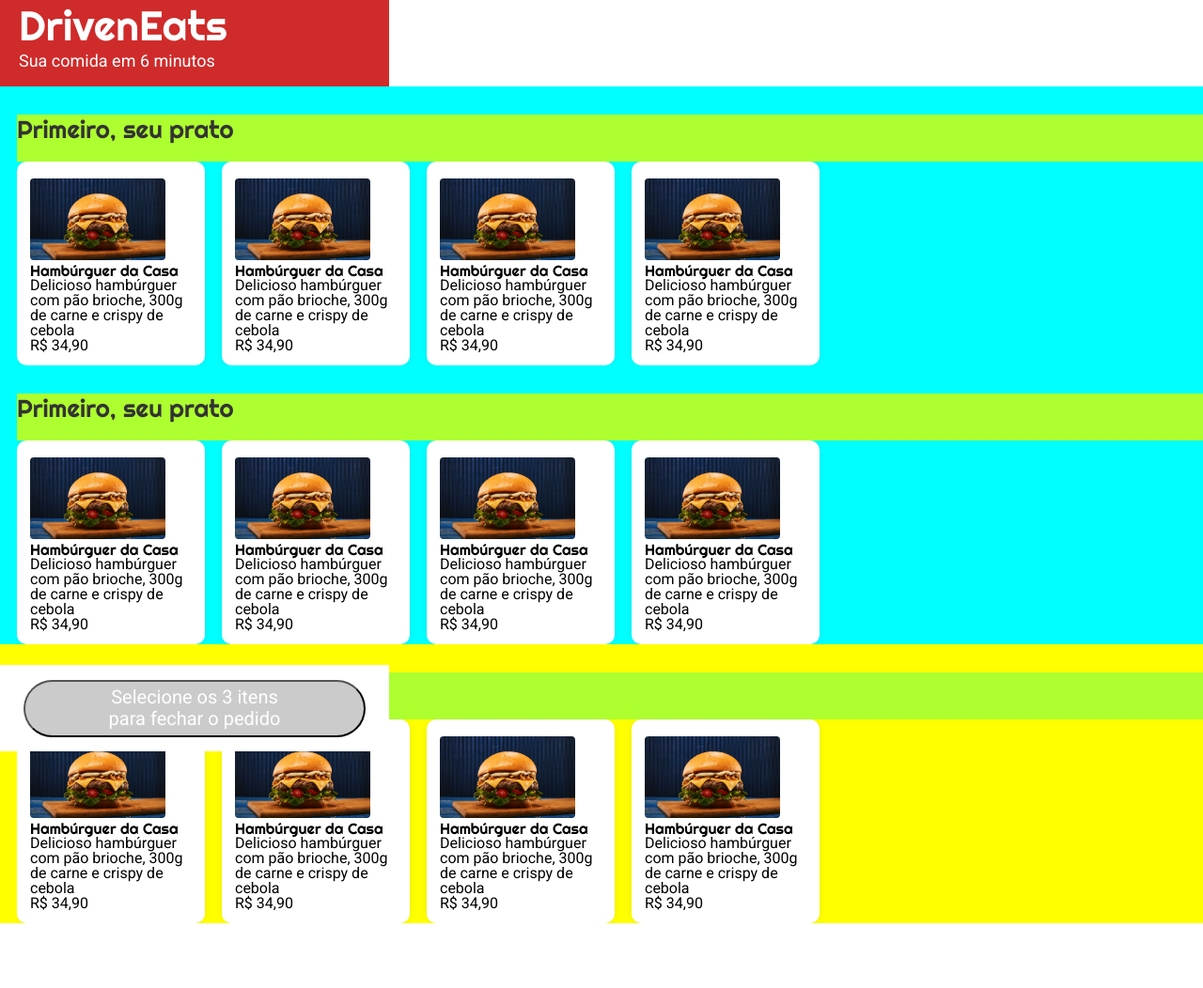
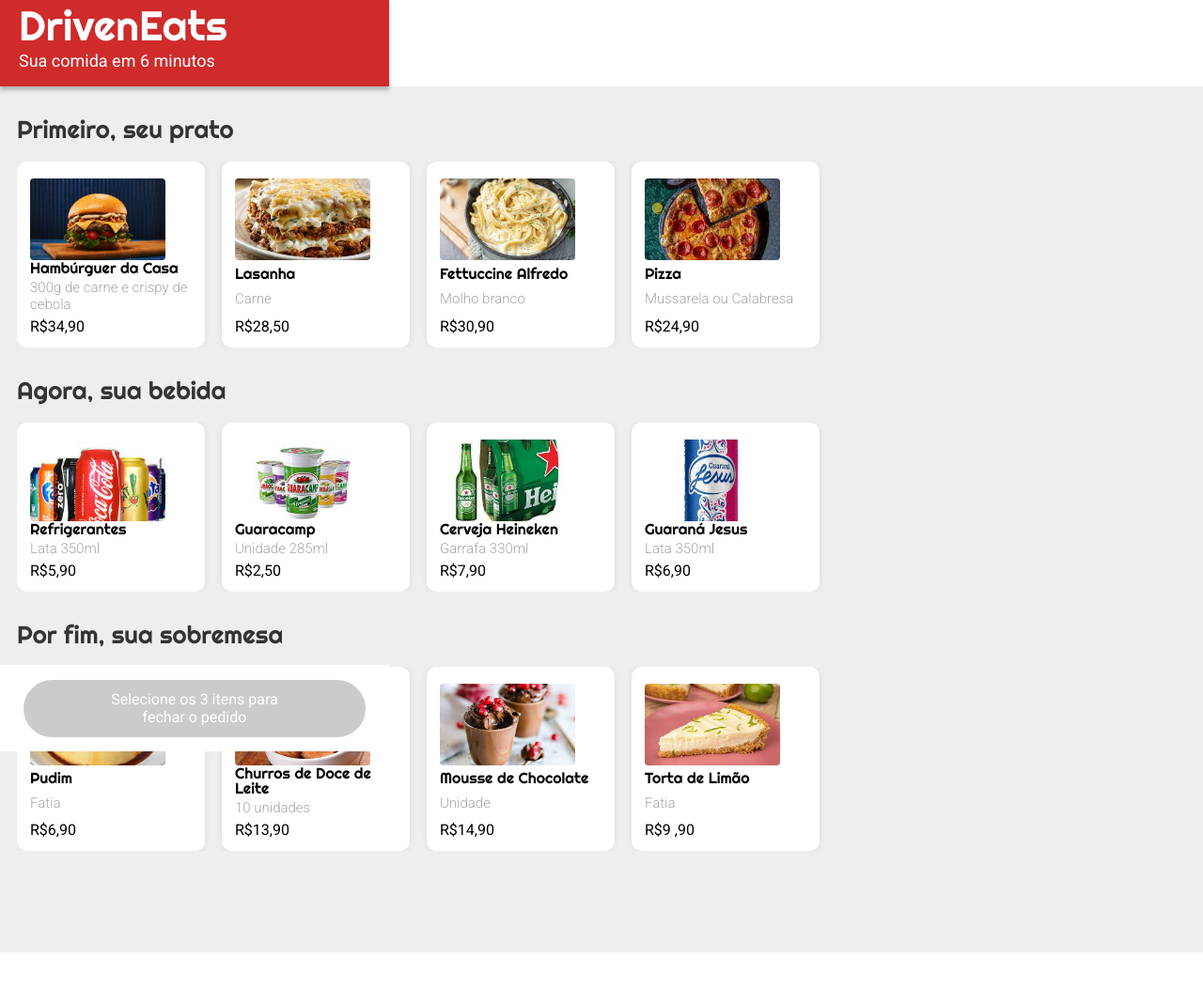
Before and after one commit to casag-paloma/projeto3-driveneats, a plain HTML site: page index.html in a window 1280 px wide. Shown: the whole page at 94% size. After the commit the page ends 1014 px from the top, so only its background shows below. Drawn offline with nearby package versions, Linux system fonts and the light colour scheme.

Commit message:
refactor: variação de itens e preços

```diff
--- a/estilos.css
+++ b/estilos.css
@@ -6,6 +6,25 @@ h1{
 
 p{
     font-family: 'Roboto', sans-serif;
+    font-style: normal;
+    font-weight: 400;
+    font-size: 16px;
+    line-height: 19px;
+    color: #000000;
+}
+
+a{
+    font-family: 'Roboto', sans-serif;
+    text-decoration: none;
+    font-size: 20px;
+    font-weight: 700;
+    line-height: 23px;
+    text-align: center;
+    color: #ffffff;
+}
+
+a > p{
+    color: #ffffff;
 }
 
 .topo{
@@ -15,6 +34,7 @@ p{
     height: 92px;
     padding-left: 20px;
     box-sizing: border-box;
+    box-shadow: 0 4px 4px rgba(0, 0, 0, 0.25);
 
     position: fixed;
     top: 0;
@@ -32,34 +52,32 @@ p{
     font-style: normal;
     font-size: 18px;
     line-height: 21px;
+    color: #ffffff ;
+
 }
 
 .container{
-    background: #EEEEEE;
+    background-color: #EEEEEE;
     margin-top: 92px;
 
 }
 
 .cardapio {
-    background-color: aqua;
     padding-top: 30px;
     padding-left: 18px;
 
 }
 
 .cardapio > header{
-    background-color: greenyellow;
     font-size: 26px;
     line-height: 32px;
     color: #333333;
     padding-bottom: 18px;
 
-
 }
 
 .cardapio:last-child{
-    background-color: yellow;
-    margin-bottom: 108px;
+    padding-bottom: 108px;
 }
 
 .pratos{
@@ -78,8 +96,11 @@ p{
     box-shadow: 0px 0px 10px -4px rgba(0, 0, 0, 0.25);
     border-radius: 10px;
 
+    display: flex;
+    flex-direction: column;
+    justify-content: space-between;
+
     position: relative;
-
 }
 
 .prato > img{
@@ -87,6 +108,11 @@ p{
     height: 87px;
     object-fit: cover;
     border-radius: 4px;
+}
+
+.prato > div{
+    display: flex;
+    flex-direction: row;
 }
 
 .prato > ion-icon{
@@ -101,6 +127,15 @@ p{
     right: 14px;
 
 }
+
+.descricao{
+    font-weight: 300;
+    font-size: 15px;
+    line-height: 18px;
+    color: #A6A6A6;
+    margin: 4px 0 5px 0;
+}
+
 
 
 .bottom{
@@ -122,13 +157,17 @@ p{
     width: 364px;
     height: 61px;
     border-radius: 50px;
+    border: 0 solid;
     padding: 0 70px;
 
     font-size: 20px;
     line-height: 23px;
     text-align: center;
     color: #ffffff;
+}
 
+.bottom > button > p{
+    color: #ffffff;
 }
 
 .botao-desabilitado{
--- a/index.html
+++ b/index.html
@@ -26,29 +26,29 @@
                 <article class="prato" onclick="selecionarPrato(this);habilitarBotao()">
                     <img src="/img/hamburguer.jpg" alt="">
                     <h1> Hambúrguer da Casa</h1>
-                    <p> Delicioso hambúrguer com pão brioche, 300g de carne e crispy de cebola </p>
-                    <p>R$ 34,90</p>
+                    <p class="descricao"> 300g de carne e crispy de cebola </p>
+                    <div><p>R$ </p> <p class="preco"> 34,90</p></div>
                     <ion-icon class="escondido"name="checkmark-circle-outline"></ion-icon>
                 </article>
                 <article class="prato" onclick="selecionarPrato(this);habilitarBotao()">
-                    <img src="/img/hamburguer.jpg" alt="">
-                    <h1> Hambúrguer da Casa</h1>
-                    <p> Delicioso hambúrguer com pão brioche, 300g de carne e crispy de cebola </p>
-                    <p>R$ 34,90</p>
+                    <img src="/img/lasanha.jpg" alt="">
+                    <h1> Lasanha </h1>
+                    <p class="descricao"> Carne </p>
+                    <div><p>R$ </p> <p class="preco"> 28,50</p></div>
                     <ion-icon class="escondido"name="checkmark-circle-outline"></ion-icon>
                 </article>
                 <article class="prato" onclick="selecionarPrato(this);habilitarBotao()">
-                    <img src="/img/hamburguer.jpg" alt="">
-                    <h1> Hambúrguer da Casa</h1>
-                    <p> Delicioso hambúrguer com pão brioche, 300g de carne e crispy de cebola </p>
-                    <p>R$ 34,90</p>
+                    <img src="/img/fettuccine.jpg" alt="">
+                    <h1> Fettuccine Alfredo </h1>
+                    <p class="descricao"> Molho branco </p>
+                    <div><p>R$ </p> <p class="preco"> 30,90</p></div>
                     <ion-icon class="escondido"name="checkmark-circle-outline"></ion-icon>
                 </article>
                 <article class="prato" onclick="selecionarPrato(this);habilitarBotao()">
-                    <img src="/img/hamburguer.jpg" alt="">
-                    <h1> Hambúrguer da Casa</h1>
-                    <p> Delicioso hambúrguer com pão brioche, 300g de carne e crispy de cebola </p>
-                    <p>R$ 34,90</p>
+                    <img src="/img/pizza.jpg" alt="">
+                    <h1> Pizza</h1>
+                    <p class="descricao"> Mussarela ou Calabresa </p>
+                    <div><p>R$ </p> <p class="preco"> 24,90</p></div>
                     <ion-icon class="escondido"name="checkmark-circle-outline"></ion-icon>
                 </article>
             </div>
@@ -57,34 +57,34 @@
         </section>
 
         <section class="cardapio">
-            <header><h1>Primeiro, seu prato</h1></header>
+            <header><h1>Agora, sua bebida</h1></header>
             <div class="pratos bebidas">
                 <article class="prato" onclick="selecionarBebida(this);habilitarBotao()" >
-                    <img src="/img/hamburguer.jpg" alt="">
-                    <h1> Hambúrguer da Casa</h1>
-                    <p> Delicioso hambúrguer com pão brioche, 300g de carne e crispy de cebola </p>
-                    <p>R$ 34,90</p>
+                    <img src="/img/refri.jpg" alt="">
+                    <h1> Refrigerantes </h1>
+                    <p class="descricao"> Lata 350ml </p>
+                    <div><p>R$ </p> <p class="preco"> 5,90 </p></div>
                     <ion-icon class="escondido"name="checkmark-circle-outline"></ion-icon>
                 </article>
                 <article class="prato" onclick="selecionarBebida(this);habilitarBotao()">
-                    <img src="/img/hamburguer.jpg" alt="">
-                    <h1> Hambúrguer da Casa</h1>
-                    <p> Delicioso hambúrguer com pão brioche, 300g de carne e crispy de cebola </p>
-                    <p>R$ 34,90</p>
+                    <img src="/img/guaracamp.jpg" alt="">
+                    <h1> Guaracamp</h1>
+                    <p class="descricao"> Unidade 285ml </p>
+                    <div><p>R$ </p> <p class="preco"> 2,50 </p></div>
                     <ion-icon class="escondido"name="checkmark-circle-outline"></ion-icon>
                 </article>
                 <article class="prato" onclick="selecionarBebida(this);habilitarBotao()">
-                    <img src="/img/hamburguer.jpg" alt="">
-                    <h1> Hambúrguer da Casa</h1>
-                    <p> Delicioso hambúrguer com pão brioche, 300g de carne e crispy de cebola </p>
-                    <p>R$ 34,90</p>
+                    <img src="/img/heineken.jpg" alt="">
+                    <h1> Cerveja Heineken</h1>
+                    <p class="descricao"> Garrafa 330ml </p>
+                    <div><p>R$ </p> <p class="preco"> 7,90 </p></div>
                     <ion-icon class="escondido"name="checkmark-circle-outline"></ion-icon>
                 </article>
                 <article class="prato" onclick="selecionarBebida(this);habilitarBotao()">
-                    <img src="/img/hamburguer.jpg" alt="">
-                    <h1> Hambúrguer da Casa</h1>
-                    <p> Delicioso hambúrguer com pão brioche, 300g de carne e crispy de cebola </p>
-                    <p>R$ 34,90</p>
+                    <img src="/img/jesus.jpg" alt="">
+                    <h1> Guaraná Jesus</h1>
+                    <p class="descricao"> Lata 350ml </p>
+                    <div><p>R$ </p> <p class="preco"> 6,90</p></div>
                     <ion-icon class="escondido"name="checkmark-circle-outline"></ion-icon>
                 </article>
             </div>
@@ -93,34 +93,34 @@
         </section>
 
         <section class="cardapio">
-            <header><h1>Primeiro, seu prato</h1></header>
+            <header><h1>Por fim, sua sobremesa</h1></header>
             <div class="pratos sobremesa">
                 <article class="prato" onclick="selecionarSobremesa(this);habilitarBotao()">
-                    <img src="/img/hamburguer.jpg" alt="">
-                    <h1> Hambúrguer da Casa</h1>
-                    <p> Delicioso hambúrguer com pão brioche, 300g de carne e crispy de cebola </p>
-                    <p>R$ 34,90</p>
+                    <img src="/img/pudim.jpg" alt="">
+                    <h1> Pudim </h1>
+                    <p class="descricao"> Fatia </p>
+                    <div><p>R$ </p> <p class="preco"> 6,90</p></div>
                     <ion-icon class="escondido"name="checkmark-circle-outline"></ion-icon>
                 </article>
                 <article class="prato" onclick="selecionarSobremesa(this);habilitarBotao()">
-                    <img src="/img/hamburguer.jpg" alt="">
-                    <h1> Hambúrguer da Casa</h1>
-                    <p> Delicioso hambúrguer com pão brioche, 300g de carne e crispy de cebola </p>
-                    <p>R$ 34,90</p>
+                    <img src="/img/churros.jpg" alt="">
+                    <h1> Churros de Doce de Leite</h1>
+                    <p class="descricao"> 10 unidades </p>
+                    <div><p>R$ </p> <p class="preco"> 13,90</p></div>
                     <ion-icon class="escondido"name="checkmark-circle-outline"></ion-icon>
                 </article>
                 <article class="prato" onclick="selecionarSobremesa(this);habilitarBotao()">
-                    <img src="/img/hamburguer.jpg" alt="">
-                    <h1> Hambúrguer da Casa</h1>
-                    <p> Delicioso hambúrguer com pão brioche, 300g de carne e crispy de cebola </p>
-                    <p>R$ 34,90</p>
+                    <img src="/img/mousse.jpg" alt="">
+                    <h1> Mousse de Chocolate</h1>
+                    <p class="descricao"> Unidade </p>
+                    <div><p>R$ </p> <p class="preco"> 14,90</p></div>
                     <ion-icon class="escondido"name="checkmark-circle-outline"></ion-icon>
                 </article>
                 <article class="prato" onclick="selecionarSobremesa(this);habilitarBotao()">
-                    <img src="/img/hamburguer.jpg" alt="">
-                    <h1> Hambúrguer da Casa</h1>
-                    <p> Delicioso hambúrguer com pão brioche, 300g de carne e crispy de cebola </p>
-                    <p>R$ 34,90</p>
+                    <img src="/img/torta-limao.jpg" alt="">
+                    <h1> Torta de Limão</h1>
+                    <p class="descricao"> Fatia </p>
+                    <div><p>R$ </p> <p class="preco"> 9 ,90</p></div>
                     <ion-icon class="escondido"name="checkmark-circle-outline"></ion-icon>
                 </article>
             </div>
@@ -134,8 +134,8 @@
     <button class="botao-desabilitado" >
         <p> Selecione os 3 itens para fechar o pedido</p>
     </button>
-    <button class="botao-habilitado escondido">
-        <p> Fechar pedido</p>
+    <button class="botao-habilitado escondido"  onclick="finalizarPedido()">
+        <a><p> Fechar pedido</p></a>
     </button>
 
     </div>
```
Also changed, not shown: scripts.js (+43 -6 lines), img/churros.jpg (added), img/fettuccine.jpg (added), img/guaracamp.jpg (added), img/heineken.jpg (added), img/jesus.jpg (added), img/lasanha.jpg (added), img/mousse.jpg (added), img/pizza.jpg (added), img/pudim.jpg (added), img/refri.jpg (added), img/torta-limao.jpg (added).
